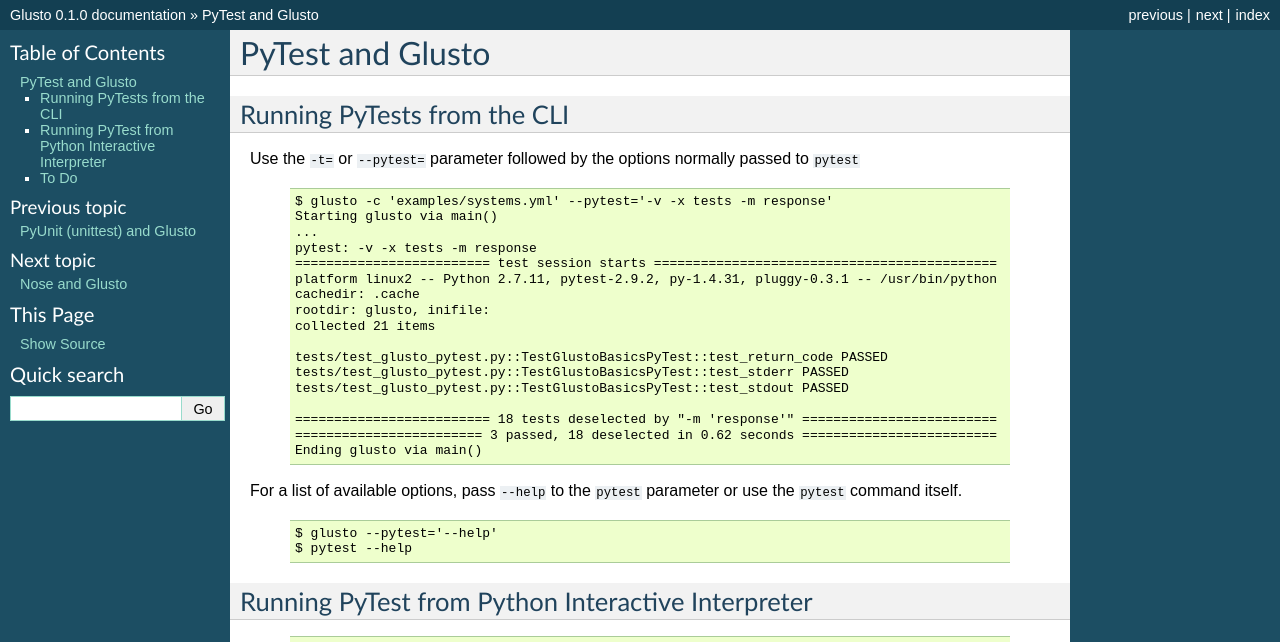
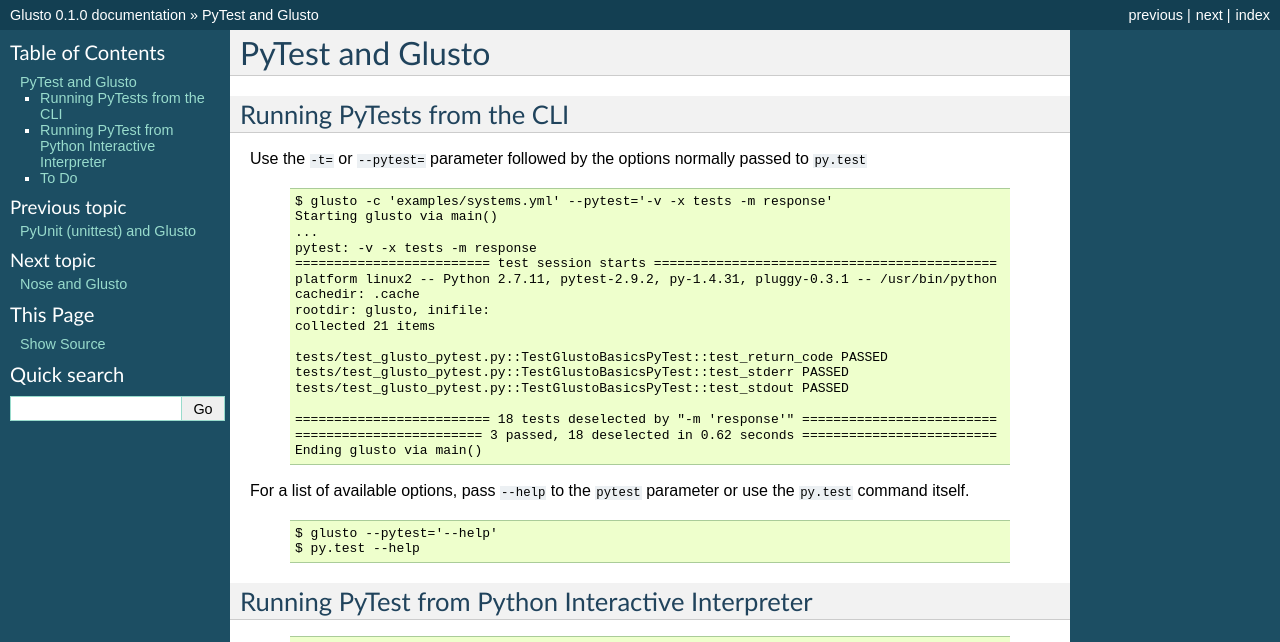
Before and after one commit to loadtheaccumulator/glusto, a Sphinx documentation site: the page built from docs/userguide/pytest.rst, in a window 1280 px wide. Shown: the top 642 px of the page. Built offline with Sphinx 7.4.7, drawn with Linux system fonts in a browser that asks for light colours; pages that are not in the unit, such as notebooks, are missing from menus.

Commit message:
docs: pytest to py.test
Signed-off-by: Jonathan Holloway <loadtheaccumulator@gmail.com>

```diff
--- a/docs/userguide/nosetests.rst
+++ b/docs/userguide/nosetests.rst
@@ -63,7 +63,7 @@
 		FAILED (SKIP=1, errors=2, failures=1)
 		Ending glusto via main()
 
-For a list of available options, pass ``--help`` to the ``pytest`` parameter or use the ``pytest`` command itself.
+For a list of available options, pass ``--help`` to the ``nosetests`` parameter or use the ``nosetests`` command itself.
 
 	::
 
--- a/docs/userguide/pytest.rst
+++ b/docs/userguide/pytest.rst
@@ -5,7 +5,7 @@
 Running PyTests from the CLI
 ============================
 
-Use the ``-t=`` or ``--pytest=`` parameter followed by the options normally passed to ``pytest``
+Use the ``-t=`` or ``--pytest=`` parameter followed by the options normally passed to ``py.test``
 
 	::
 
@@ -27,12 +27,12 @@
 		======================== 3 passed, 18 deselected in 0.62 seconds =========================
 		Ending glusto via main()
 
-For a list of available options, pass ``--help`` to the ``pytest`` parameter or use the ``pytest`` command itself.
+For a list of available options, pass ``--help`` to the ``pytest`` parameter or use the ``py.test`` command itself.
 
 	::
 
 		$ glusto --pytest='--help'
-		$ pytest --help
+		$ py.test --help
 
 
 Running PyTest from Python Interactive Interpreter
```
